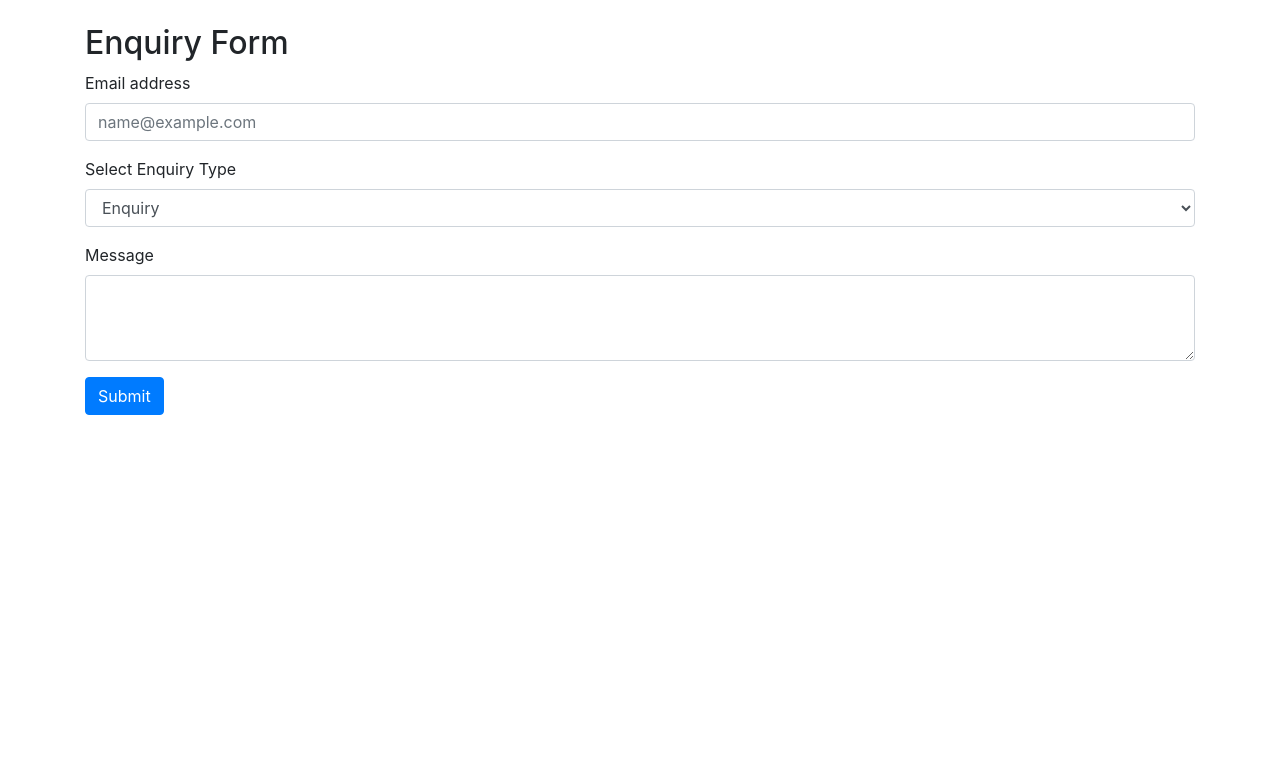
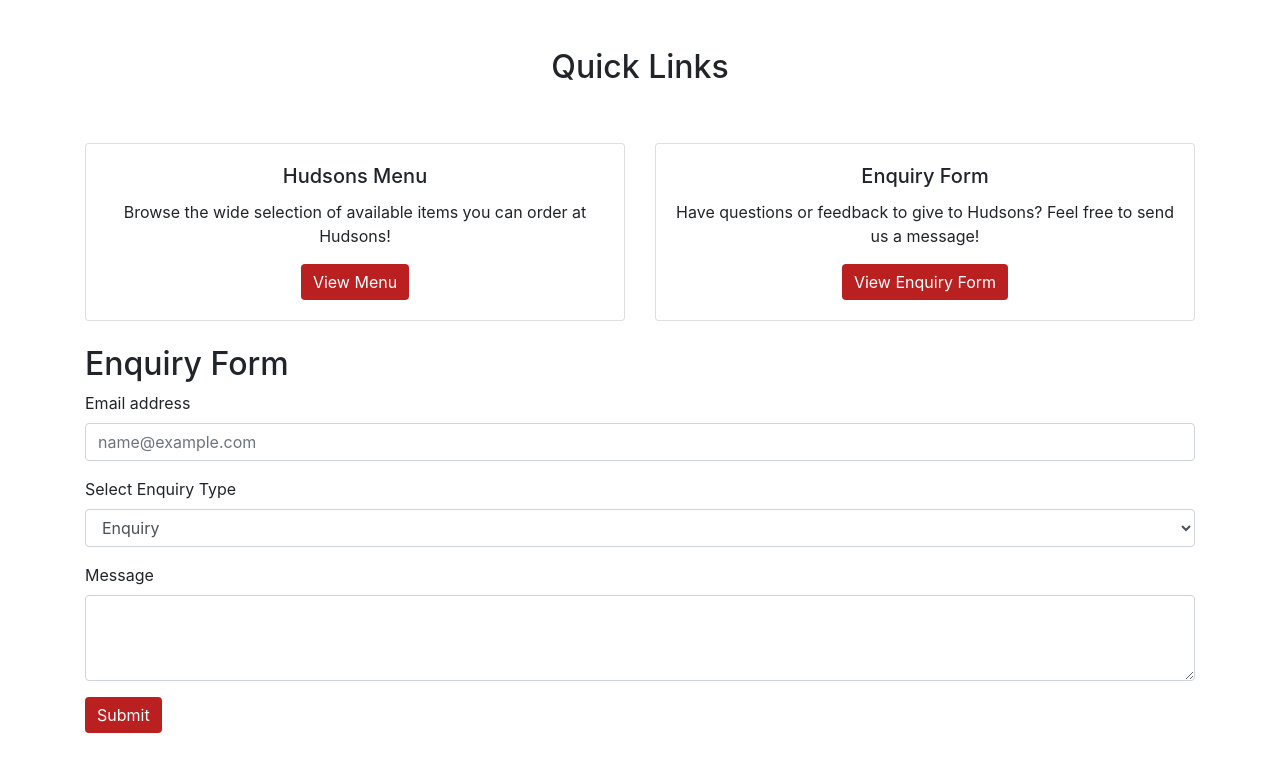
Before and after one commit to ninjawaffle2511/hudsons, a plain HTML site: page index.html in a window 1280 px wide. Shown: the part 856-1613 px from the top of the page. Before the commit the page ends 1295 px from the top, so only its background shows below. Drawn offline with nearby package versions, Linux system fonts and the light colour scheme.

Commit message:
Add cards under carousel and red buttons

```diff
--- a/css/custom.css
+++ b/css/custom.css
@@ -1,2 +1,19 @@
-@charset "UTF-8";
-/* CSS Document */
+.buttons {
+  color: white;
+  background-color: rgb(187,32,32);
+  display: inline-block;
+  font-weight: 400;
+  text-align: center;
+  white-space: nowrap;
+  vertical-align: middle;
+  -webkit-user-select: none;
+  -moz-user-select: none;
+  -ms-user-select: none;
+  user-select: none;
+  border: none;
+  padding: 0.375rem 0.75rem;
+  font-size: 1rem;
+  line-height: 1.5;
+  border-radius: 0.25rem;
+  transition: color 0.15s ease-in-out, background-color 0.15s ease-in-out, border-color 0.15s ease-in-out, box-shadow 0.15s ease-in-out;
+}
--- a/index.html
+++ b/index.html
@@ -86,6 +86,32 @@
     <span class="sr-only">Next</span>
   </a>
 </div>
+	<br>
+	<br>
+	<h2 style="text-align: center">Quick Links</h2>
+	<br>
+	<br>
+	<div class="row">
+  <div class="col-sm-6">
+    <div class="card text-center">
+      <div class="card-body">
+        <h5 class="card-title">Hudsons Menu</h5>
+        <p class="card-text">Browse the wide selection of available items you can order at Hudsons!</p>
+        <a href="#" class="buttons">View Menu</a>
+      </div>
+    </div>
+  </div>
+  <div class="col-sm-6">
+    <div class="card text-center">
+      <div class="card-body">
+        <h5 class="card-title">Enquiry Form</h5>
+        <p class="card-text">Have questions or feedback to give to Hudsons? Feel free to send us a message!</p>
+        <a href="#" class="buttons">View Enquiry Form</a>
+      </div>
+    </div>
+  </div>
+</div>
+
 	<!-- ENQUIRY FORM -->
 <br>
 <h2>Enquiry Form</h2>
@@ -105,7 +131,7 @@
     <label for="exampleFormControlTextarea1">Message</label>
     <textarea class="form-control" id="exampleFormControlTextarea1" rows="3"></textarea>
   </div>
-	<button type="submit" class="btn btn-primary">Submit</button>
+	<button type="submit" class="buttons" id="submitbtn">Submit</button>
 	<br>
 	<br>
 	<div class="g-recaptcha" data-sitekey="6LcuW28UAAAAAFAL5yWntR1hdhBxq2wh2OCUBumV"></div>
```
